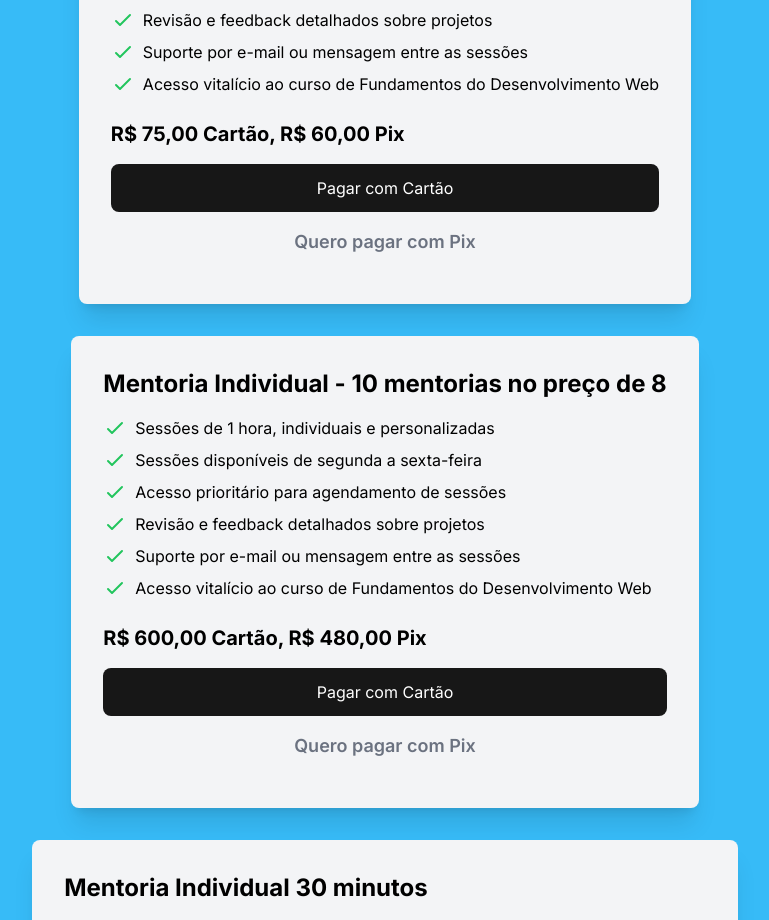
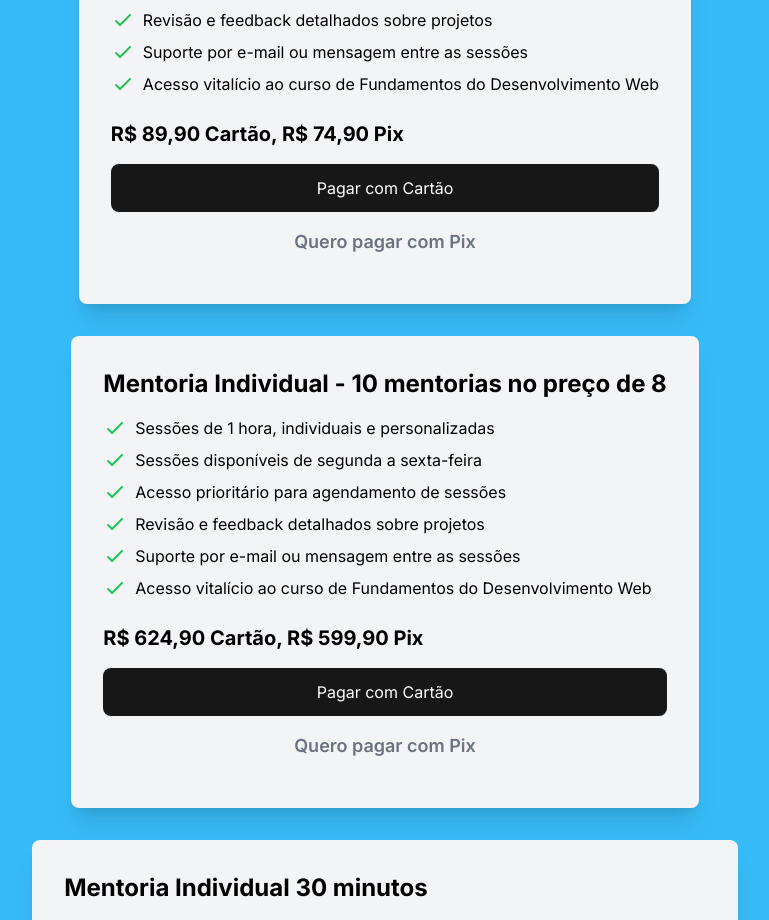
Before and after one commit to claudiocassimiro/bemcodado-mentorias, a Next.js app: page / in a window 1280 px wide. Shown: the part 4660-5580 px from the top of the page, without its empty margins (255-1024 px from the left). Built offline with nearby package versions, Linux system fonts and the light colour scheme.

Commit message:
refactor: chenge prices of services

```diff
--- a/src/app/page.tsx
+++ b/src/app/page.tsx
@@ -529,7 +529,7 @@ export default function Home() {
                     "Suporte por e-mail ou mensagem entre as sessões",
                     "Acesso vitalício ao curso de Fundamentos do Desenvolvimento Web",
                   ],
-                  price: "R$ 75,00 Cartão, R$ 60,00 Pix",
+                  price: "R$ 89,90 Cartão, R$ 74,90 Pix",
                   link: "https://buy.stripe.com/eVabJvaRw37ffKwaEE",
                   pixTextLink:
                     "https://wa.me/5581993520671?text=Ol%C3%A1%20Cl%C3%A1udio!%20Quero%20pagar%20a%20mentoria%20de%201%20hora%20no%20pix.",
@@ -544,7 +544,7 @@ export default function Home() {
                     "Suporte por e-mail ou mensagem entre as sessões",
                     "Acesso vitalício ao curso de Fundamentos do Desenvolvimento Web",
                   ],
-                  price: "R$ 600,00 Cartão, R$ 480,00 Pix",
+                  price: "R$ 624,90 Cartão, R$ 599,90 Pix",
                   link: "https://buy.stripe.com/28o8xj8JobDL9m8145",
                   pixTextLink:
                     "https://wa.me/5581993520671?text=Ol%C3%A1%20Cl%C3%A1udio!%20Quero%20pagar%20o%20Plano%20de%2010%20mentorias%20no%20pre%C3%A7o%20de%208%20no%20pix.",
```
